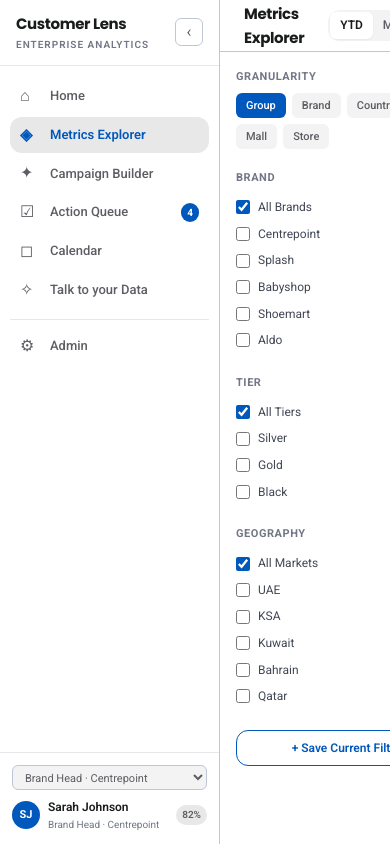
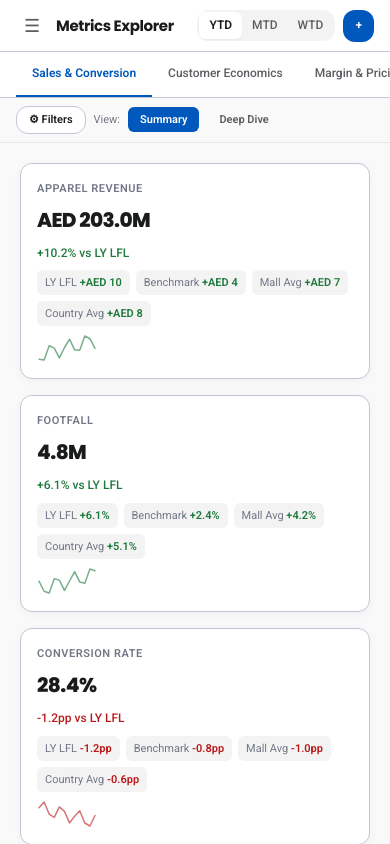
Before and after one commit to KVR-AG/customerlens, a React (Vite) app: page /metrics in a window 390 px wide. Built offline with nearby package versions, Linux system fonts and the light colour scheme.

Commit message:
responsive layout

```diff
--- a/src/components/shell/AppLayout.tsx
+++ b/src/components/shell/AppLayout.tsx
@@ -4,10 +4,20 @@ import { SideNav } from './SideNav'
 
 export function AppLayout() {
   const [collapsed, setCollapsed] = useState(false)
+  const [mobileNavOpen, setMobileNavOpen] = useState(false)
 
   useEffect(() => {
     const saved = localStorage.getItem('cl.sidebar.collapsed')
     if (saved === '1') setCollapsed(true)
+  }, [])
+
+  // Close mobile nav on route change or resize to desktop
+  useEffect(() => {
+    const onResize = () => {
+      if (window.innerWidth >= 1024) setMobileNavOpen(false)
+    }
+    window.addEventListener('resize', onResize)
+    return () => window.removeEventListener('resize', onResize)
   }, [])
 
   const toggleSidebar = () => {
@@ -20,9 +30,24 @@ export function AppLayout() {
 
   return (
     <div className="flex h-screen overflow-hidden bg-background">
-      <SideNav collapsed={collapsed} onToggle={toggleSidebar} />
+      {/* Mobile backdrop */}
+      {mobileNavOpen && (
+        <div
+          className="fixed inset-0 z-40 bg-black/40 lg:hidden"
+          onClick={() => setMobileNavOpen(false)}
+          aria-hidden="true"
+        />
+      )}
+
+      <SideNav
+        collapsed={collapsed}
+        onToggle={toggleSidebar}
+        mobileOpen={mobileNavOpen}
+        onMobileClose={() => setMobileNavOpen(false)}
+      />
+
       <div className="flex-1 flex flex-col overflow-hidden">
-        <Outlet />
+        <Outlet context={{ onMobileNavOpen: () => setMobileNavOpen(true) }} />
       </div>
     </div>
   )
--- a/src/components/shell/SideNav.tsx
+++ b/src/components/shell/SideNav.tsx
@@ -7,48 +7,58 @@ import { PERSONAS, type PersonaId } from '@/data/personas'
 interface SideNavProps {
   collapsed: boolean
   onToggle: () => void
+  mobileOpen: boolean
+  onMobileClose: () => void
 }
 
-export function SideNav({ collapsed, onToggle }: SideNavProps) {
+export function SideNav({ collapsed, onToggle, mobileOpen, onMobileClose }: SideNavProps) {
   const location = useLocation()
   const { persona, setPersonaById } = usePersona()
 
+  const navContent = (forceFull = false) => {
+    const isExpanded = forceFull || !collapsed
     return (
-    <aside
-      className={cn(
-        'flex-shrink-0 bg-surface border-r border-outline flex flex-col h-full transition-[width] duration-200 ease-out',
-        collapsed ? 'w-[72px]' : 'w-[220px]'
-      )}
-    >
+      <>
         {/* Brand */}
-      <div className={cn('relative py-3 border-b border-outline/40', collapsed ? 'px-2' : 'px-4')}>
-        <div className={cn('flex items-center', collapsed ? 'justify-between' : 'justify-between')}>
-          {!collapsed && (
+        <div className={cn('relative py-3 border-b border-outline/40', isExpanded ? 'px-4' : 'px-2')}>
+          <div className="flex items-center justify-between">
+            {isExpanded && (
               <div>
                 <div className="text-[15px] font-bold tracking-tight text-on-surface font-display">Customer Lens</div>
                 <div className="text-[10px] font-semibold uppercase tracking-widest text-outline-strong mt-0.5">
                   Enterprise Analytics
                 </div>
               </div>
-          ) }
-
+            )}
+            <div className="flex items-center gap-1">
+              {/* Mobile close button */}
+              <button
+                type="button"
+                onClick={onMobileClose}
+                className="focus-ring lg:hidden rounded-md border border-outline text-secondary hover:text-on-surface hover:bg-surface-low transition-colors w-7 h-7"
+                aria-label="Close navigation"
+              >
+                ✕
+              </button>
+              {/* Desktop collapse toggle */}
               <button
                 type="button"
                 onClick={onToggle}
                 className={cn(
-              'focus-ring rounded-md border border-outline text-secondary hover:text-on-surface hover:bg-surface-low transition-colors',
-              collapsed ? 'w-6 h-6 bg-surface ml-4' : 'w-7 h-7'
+                  'focus-ring hidden lg:flex rounded-md border border-outline text-secondary hover:text-on-surface hover:bg-surface-low transition-colors items-center justify-center',
+                  isExpanded ? 'w-7 h-7' : 'w-6 h-6 ml-4 bg-surface'
                 )}
                 title={collapsed ? 'Expand sidebar' : 'Collapse sidebar'}
                 aria-label={collapsed ? 'Expand sidebar' : 'Collapse sidebar'}
               >
-            {collapsed ? '›' : '‹'}
+                {isExpanded ? '‹' : '›'}
               </button>
+            </div>
           </div>
         </div>
 
         {/* Nav items */}
-      <nav className={cn('flex-1 overflow-y-auto py-3 flex flex-col gap-0.5', collapsed ? 'px-2' : 'px-2.5')}>
+        <nav className={cn('flex-1 overflow-y-auto py-3 flex flex-col gap-0.5', isExpanded ? 'px-2.5' : 'px-2')}>
           {NAV_ITEMS.map(item => {
             const active = location.pathname === item.path
             return (
@@ -57,18 +67,19 @@ export function SideNav({ collapsed, onToggle }: SideNavProps) {
                 to={item.path}
                 title={item.label}
                 aria-current={active ? 'page' : undefined}
+                onClick={onMobileClose}
                 className={cn(
                   'focus-ring relative flex items-center rounded-lg text-[13px] font-medium transition-colors',
-                collapsed ? 'justify-center px-1.5 py-2' : 'gap-2.5 px-2.5 py-1.5',
+                  isExpanded ? 'gap-2.5 px-2.5 py-1.5' : 'justify-center px-1.5 py-2',
                   active
                     ? 'bg-surface-high text-primary font-semibold'
                     : 'text-secondary hover:bg-surface-low hover:text-on-surface'
                 )}
               >
                 <span className="text-[16px] w-5 flex-shrink-0">{item.icon}</span>
-              {!collapsed && <span>{item.label}</span>}
+                {isExpanded && <span>{item.label}</span>}
                 {'badge' in item && item.badge ? (
-                !collapsed ? (
+                  isExpanded ? (
                     <span className="ml-auto bg-primary text-white text-[10px] font-bold px-1.5 py-0.5 rounded-full">
                       {item.badge}
                     </span>
@@ -91,16 +102,17 @@ export function SideNav({ collapsed, onToggle }: SideNavProps) {
                   to={item.path}
                   title={item.label}
                   aria-current={active ? 'page' : undefined}
+                  onClick={onMobileClose}
                   className={cn(
                     'focus-ring flex items-center rounded-lg text-[13px] font-medium transition-colors',
-                  collapsed ? 'justify-center px-1.5 py-2' : 'gap-2.5 px-2.5 py-1.5',
+                    isExpanded ? 'gap-2.5 px-2.5 py-1.5' : 'justify-center px-1.5 py-2',
                     active
                       ? 'bg-surface-high text-primary font-semibold'
                       : 'text-secondary hover:bg-surface-low hover:text-on-surface'
                   )}
                 >
                   <span className="text-[16px] w-5 flex-shrink-0">{item.icon}</span>
-                {!collapsed && <span>{item.label}</span>}
+                  {isExpanded && <span>{item.label}</span>}
                 </Link>
               )
             })}
@@ -108,9 +120,8 @@ export function SideNav({ collapsed, onToggle }: SideNavProps) {
         </nav>
 
         {/* Footer: persona + AI usage */}
-      <div className={cn('relative py-3 border-t border-outline/40 space-y-2', collapsed ? 'px-2' : 'px-3')}>
-        {/* Persona switcher */}
-        {!collapsed ? (
+        <div className={cn('relative py-3 border-t border-outline/40 space-y-2', isExpanded ? 'px-3' : 'px-2')}>
+          {isExpanded ? (
             <select
               value={persona.id}
               onChange={e => setPersonaById(e.target.value as PersonaId)}
@@ -135,12 +146,11 @@ export function SideNav({ collapsed, onToggle }: SideNavProps) {
             </select>
           )}
 
-        {/* User row */}
-        <div className={cn('flex items-center', collapsed ? 'justify-center' : 'gap-2')}>
+          <div className={cn('flex items-center', isExpanded ? 'gap-2' : 'justify-center')}>
             <div className="w-7 h-7 rounded-full bg-primary flex items-center justify-center text-[11px] font-bold text-white flex-shrink-0">
               {persona.avatar}
             </div>
-          {!collapsed && (
+            {isExpanded && (
               <div className="min-w-0 flex-1">
                 <div className="text-[12px] font-semibold text-on-surface truncate">{persona.name}</div>
                 <div className="text-[10px] text-outline-strong truncate">{persona.role}</div>
@@ -149,7 +159,7 @@ export function SideNav({ collapsed, onToggle }: SideNavProps) {
             <div
               className={cn(
                 'flex-shrink-0 text-[10px] font-semibold rounded-full bg-surface-high text-secondary',
-              collapsed ? 'px-1.5 py-0.5 absolute bottom-2 right-2' : 'px-1.5 py-0.5'
+                !isExpanded ? 'px-1.5 py-0.5 absolute bottom-2 right-2' : 'px-1.5 py-0.5'
               )}
               title="AI usage this month"
             >
@@ -157,6 +167,31 @@ export function SideNav({ collapsed, onToggle }: SideNavProps) {
             </div>
           </div>
         </div>
-    </aside>
+      </>
     )
   }
+
+  return (
+    <>
+      {/* Desktop sidebar */}
+      <aside
+        className={cn(
+          'hidden lg:flex flex-shrink-0 bg-surface border-r border-outline flex-col h-full transition-[width] duration-200 ease-out',
+          collapsed ? 'w-[72px]' : 'w-[220px]'
+        )}
+      >
+        {navContent()}
+      </aside>
+
+      {/* Mobile drawer */}
+      <aside
+        className={cn(
+          'fixed inset-y-0 left-0 z-50 flex lg:hidden flex-col bg-surface border-r border-outline h-full w-[220px] transition-transform duration-200 ease-out',
+          mobileOpen ? 'translate-x-0' : '-translate-x-full'
+        )}
+      >
+        {navContent(true)}
+      </aside>
+    </>
+  )
+}
--- a/src/components/shell/TopBar.tsx
+++ b/src/components/shell/TopBar.tsx
@@ -1,6 +1,6 @@
 import { cn } from '@/lib/utils'
 import { usePersona } from '@/hooks/usePersona'
-import { useNavigate } from 'react-router-dom'
+import { useOutletContext } from 'react-router-dom'
 
 interface TopBarProps {
   title?: string
@@ -8,6 +8,10 @@ interface TopBarProps {
   onPeriodChange?: (p: 'YTD' | 'MTD' | 'WTD') => void
   primaryAction?: { label: string; onClick: () => void }
   secondaryAction?: { label: string; onClick: () => void }
+}
+
+interface OutletCtx {
+  onMobileNavOpen?: () => void
 }
 
 const PERIODS = ['YTD', 'MTD', 'WTD'] as const
@@ -20,7 +24,7 @@ export function TopBar({
   secondaryAction,
 }: TopBarProps) {
   const { persona } = usePersona()
-  const navigate = useNavigate()
+  const ctx = useOutletContext<OutletCtx>()
 
   const greeting = () => {
     const h = new Date().getHours()
@@ -30,15 +34,25 @@ export function TopBar({
   }
 
   return (
-    <header className="h-[52px] bg-surface border-b border-outline flex items-center px-6 gap-3 flex-shrink-0">
-      <div className="text-[15px] font-bold text-on-surface tracking-tight font-display">
+    <header className="h-[52px] bg-surface border-b border-outline flex items-center px-4 gap-2 flex-shrink-0 overflow-hidden">
+      {/* Hamburger — mobile only */}
+      <button
+        type="button"
+        onClick={() => ctx?.onMobileNavOpen?.()}
+        className="focus-ring lg:hidden flex-shrink-0 w-8 h-8 flex items-center justify-center rounded-md text-secondary hover:text-on-surface hover:bg-surface-low transition-colors text-[18px]"
+        aria-label="Open navigation"
+      >
+        ☰
+      </button>
+
+      <div className="text-[15px] font-bold text-on-surface tracking-tight font-display truncate min-w-0 flex-shrink">
         {title ?? `${greeting()}, ${persona.name.split(' ')[0]}`}
       </div>
 
-      <div className="flex-1" />
-
+      {/* Scrollable right-side controls */}
+      <div className="ml-auto flex items-center gap-2 overflow-x-auto flex-shrink-0 max-w-[calc(100%-120px)]">
         {/* Period segmented control */}
-      <div className="flex bg-surface-low rounded-lg p-0.5" role="group" aria-label="Reporting period">
+        <div className="flex bg-surface-low rounded-lg p-0.5 flex-shrink-0" role="group" aria-label="Reporting period">
           {PERIODS.map(p => (
             <button
               key={p}
@@ -46,7 +60,7 @@ export function TopBar({
               onClick={() => onPeriodChange?.(p)}
               aria-pressed={period === p}
               className={cn(
-              'focus-ring px-2.5 py-1 rounded-md text-[12px] font-medium transition-colors',
+                'focus-ring px-2.5 py-1 rounded-md text-[12px] font-medium transition-colors whitespace-nowrap',
                 period === p
                   ? 'bg-surface text-on-surface font-semibold shadow-sm'
                   : 'text-secondary hover:text-on-surface'
@@ -61,9 +75,10 @@ export function TopBar({
           <button
             type="button"
             onClick={secondaryAction.onClick}
-          className="focus-ring h-8 px-3.5 rounded-lg text-[12px] font-semibold border border-outline text-on-surface bg-surface hover:bg-surface-low transition-colors"
+            className="focus-ring flex-shrink-0 h-8 px-3 rounded-lg text-[12px] font-semibold border border-outline text-on-surface bg-surface hover:bg-surface-low transition-colors whitespace-nowrap"
           >
-          {secondaryAction.label}
+            <span className="hidden sm:inline">{secondaryAction.label}</span>
+            <span className="sm:hidden">↻</span>
           </button>
         )}
 
@@ -71,11 +86,13 @@ export function TopBar({
           <button
             type="button"
             onClick={primaryAction.onClick}
-          className="focus-ring h-8 px-3.5 rounded-lg text-[12px] font-semibold bg-primary text-white hover:bg-primary-hover transition-colors"
+            className="focus-ring flex-shrink-0 h-8 px-3 rounded-lg text-[12px] font-semibold bg-primary text-white hover:bg-primary-hover transition-colors whitespace-nowrap"
           >
-          {primaryAction.label}
+            <span className="hidden sm:inline">{primaryAction.label}</span>
+            <span className="sm:hidden">+</span>
           </button>
         )}
+      </div>
     </header>
   )
 }
--- a/src/pages/ActionQueue/ActionQueuePage.tsx
+++ b/src/pages/ActionQueue/ActionQueuePage.tsx
@@ -45,7 +45,7 @@ export function ActionQueuePage() {
       <TopBar title="Action Queue" period={period} onPeriodChange={setPeriod} />
 
       {/* Filter bar */}
-      <div className="border-b border-outline bg-surface px-6 py-2.5 flex items-center gap-2 flex-shrink-0">
+      <div className="border-b border-outline bg-surface px-4 py-2.5 flex flex-wrap items-center gap-2 flex-shrink-0">
         {[['all', 'All'], ['open', 'Open'], ['in_progress', 'In Progress'], ['done', 'Done']].map(([v, l]) => (
           <button
             type="button"
--- a/src/pages/Home/HomePage.tsx
+++ b/src/pages/Home/HomePage.tsx
@@ -143,7 +143,7 @@ export function HomePage() {
 
         {/* Store League Table (CEO / Country Head) */}
         {showLeague && stores && (
-          <div className="grid grid-cols-2 gap-4">
+          <div className="grid grid-cols-1 md:grid-cols-2 gap-4">
             <StoreTable title="Top Performers" stores={topStores} />
             <StoreTable title="Needs Attention" stores={bottomStores} />
           </div>
@@ -181,7 +181,7 @@ export function HomePage() {
         {persona.id === 'clo' && pendingCampaigns.length > 0 && (
           <button
             type="button"
-            className="focus-ring w-full flex items-center gap-3 rounded-xl px-5 py-4 text-white cursor-pointer hover:opacity-90 transition-opacity text-left bg-primary"
+            className="focus-ring w-full flex flex-col sm:flex-row items-start sm:items-center gap-3 rounded-xl px-5 py-4 text-white cursor-pointer hover:opacity-90 transition-opacity text-left bg-primary"
             onClick={() => navigate('/campaigns')}
           >
             <span className="w-2.5 h-2.5 rounded-full bg-white/80" aria-hidden="true" />
@@ -193,7 +193,7 @@ export function HomePage() {
                 {pendingCampaigns.map(c => c.brand).join(' · ')} — avg SLA 38h
               </div>
             </div>
-            <div className="ml-auto bg-white/20 rounded-lg px-4 py-1.5 text-[12px] font-semibold">
+            <div className="sm:ml-auto bg-white/20 rounded-lg px-4 py-1.5 text-[12px] font-semibold">
               View Queue →
             </div>
           </button>
--- a/src/pages/MetricsExplorer/MetricsExplorerPage.tsx
+++ b/src/pages/MetricsExplorer/MetricsExplorerPage.tsx
@@ -19,6 +19,7 @@ export function MetricsExplorerPage() {
   const [activeTab, setActiveTab] = useState<Domain>(METRIC_DOMAINS[0])
   const [view, setView] = useState<'summary' | 'deep-dive'>('summary')
   const [notice, setNotice] = useState<string | null>(null)
+  const [filterOpen, setFilterOpen] = useState(false)
 
   const loyaltyQuery = useLoyaltyMetrics()
   const retailQuery = useRetailMetrics()
@@ -39,9 +40,26 @@ export function MetricsExplorerPage() {
         primaryAction={{ label: '+ New Filter', onClick: () => showNotice('Saved filter composer opens in full workspace mode') }}
       />
 
-      <div className="flex flex-1 overflow-hidden">
-        {/* Left filter panel */}
-        <aside className="w-[260px] flex-shrink-0 bg-surface border-r border-outline overflow-y-auto p-4 space-y-5">
+      <div className="flex flex-1 overflow-hidden relative">
+        {/* Mobile filter backdrop */}
+        {filterOpen && (
+          <div
+            className="fixed inset-0 z-30 bg-black/40 lg:hidden"
+            onClick={() => setFilterOpen(false)}
+            aria-hidden="true"
+          />
+        )}
+
+        {/* Left filter panel — desktop always visible, mobile slide-in drawer */}
+        <aside className={cn(
+          'flex-shrink-0 bg-surface border-r border-outline overflow-y-auto p-4 space-y-5 transition-transform duration-200',
+          'fixed inset-y-0 left-0 z-40 w-[260px] lg:static lg:translate-x-0',
+          filterOpen ? 'translate-x-0' : '-translate-x-full lg:translate-x-0'
+        )}>
+          <div className="flex items-center justify-between lg:hidden mb-2">
+            <span className="text-[13px] font-bold text-on-surface">Filters</span>
+            <button type="button" onClick={() => setFilterOpen(false)} className="focus-ring text-secondary text-[18px] w-7 h-7 flex items-center justify-center rounded-md hover:bg-surface-low">✕</button>
+          </div>
           <FilterPanel />
         </aside>
 
@@ -69,7 +87,15 @@ export function MetricsExplorerPage() {
           </div>
 
           {/* View toggle */}
-          <div className="flex items-center gap-2 px-5 py-2 border-b border-outline/40 bg-surface-low/50 flex-shrink-0">
+          <div className="flex items-center gap-2 px-4 py-2 border-b border-outline/40 bg-surface-low/50 flex-shrink-0">
+            {/* Mobile Filters button */}
+            <button
+              type="button"
+              onClick={() => setFilterOpen(true)}
+              className="focus-ring lg:hidden h-7 px-3 rounded-lg text-[11px] font-semibold border border-outline text-on-surface bg-surface hover:bg-surface-low transition-colors"
+            >
+              ⚙ Filters
+            </button>
             <span className="text-[11px] text-outline-strong">View:</span>
             {(['summary', 'deep-dive'] as const).map(v => (
               <button
@@ -281,7 +307,7 @@ function DomainContent({ tab, view, loyalty, retail, rfm, demo, cx, loadingByDom
 function MetricGrid({ metrics, view }: { metrics: any[]; view: string }) {
   if (view === 'summary') {
     return (
-      <div className="grid grid-cols-3 gap-4">
+      <div className="grid grid-cols-1 sm:grid-cols-2 md:grid-cols-3 gap-4">
         {metrics.filter(Boolean).map((m, i) => (
           <MetricCard key={i} metric={m} />
         ))}
@@ -311,7 +337,7 @@ function MetricCard({ metric }: { metric: any }) {
   return (
     <div className="card p-4 space-y-2">
       <div className="text-[11px] font-semibold uppercase tracking-wider text-outline-strong">{metric.label}</div>
-      <div className="metric-value text-[24px] text-on-surface">{formatted}</div>
+      <div className="metric-value text-[20px] md:text-[24px] text-on-surface">{formatted}</div>
       <div className={cn('text-[12px] font-medium', isPos ? 'delta-positive' : 'delta-negative')}>
         {delta >= 0 ? '+' : ''}{delta.toFixed(1)}{metric.comparison.unit === 'pp' ? 'pp' : '%'} vs LY LFL
       </div>
@@ -340,7 +366,7 @@ function MetricDeepDive({ metric }: { metric: any }) {
       <div className="flex items-start gap-4 mb-4">
         <div>
           <div className="text-[12px] font-semibold uppercase tracking-wider text-outline-strong mb-1">{metric.label}</div>
-          <div className="metric-value text-[32px] text-on-surface">{formatted}</div>
+          <div className="metric-value text-[24px] md:text-[32px] text-on-surface">{formatted}</div>
           <div className={cn('text-[13px] font-medium mt-1', isPos ? 'delta-positive' : 'delta-negative')}>
             {metric.comparison.lyLflDelta >= 0 ? '+' : ''}{metric.comparison.lyLflDelta.toFixed(1)}
             {metric.comparison.unit === 'pp' ? 'pp' : '%'} vs LY LFL
@@ -377,7 +403,7 @@ function RFMTab({ rfm }: { rfm: any[] }) {
     <div className="space-y-5">
       <div className="card p-4">
         <h3 className="text-[13px] font-semibold text-on-surface mb-3">Segment Distribution</h3>
-        <div className="grid grid-cols-4 gap-3">
+        <div className="grid grid-cols-2 md:grid-cols-4 gap-3">
           {rfm.map(seg => (
             <div key={seg.name} className="bg-surface-low rounded-xl p-3 text-center">
               <div className="text-[20px] font-bold tabular-nums" style={{ color: RFM_SEGMENT_COLORS[seg.name] }}>
@@ -417,7 +443,7 @@ function RFMTab({ rfm }: { rfm: any[] }) {
 
 function DemographicsTab({ demo }: { demo: any }) {
   return (
-    <div className="grid grid-cols-2 gap-5">
+    <div className="grid grid-cols-1 sm:grid-cols-2 gap-5">
       <div className="card p-4">
         <h3 className="text-[13px] font-semibold mb-3">Gender Split</h3>
         <ResponsiveContainer width="100%" height={200}>
@@ -445,7 +471,7 @@ function DemographicsTab({ demo }: { demo: any }) {
         </ResponsiveContainer>
       </div>
 
-      <div className="card p-4 col-span-2">
+      <div className="card p-4 col-span-1 sm:col-span-2">
         <h3 className="text-[13px] font-semibold mb-3">Top Nationalities</h3>
         <ResponsiveContainer width="100%" height={180}>
           <BarChart data={demo.topNationalities} layout="vertical">
@@ -465,27 +491,27 @@ function CXTab({ cx }: { cx: any }) {
   const npsData = cx.nps.trend.map((v: number, i: number) => ({ month: `M${i + 1}`, nps: v }))
 
   return (
-    <div className="grid grid-cols-3 gap-5">
+    <div className="grid grid-cols-1 sm:grid-cols-3 gap-5">
       <div className="card p-5 text-center">
         <div className="text-[11px] font-bold uppercase tracking-wider text-outline-strong mb-1">NPS Score</div>
-        <div className="text-[48px] font-black tabular-nums text-on-surface">{cx.nps.value}</div>
+        <div className="text-[32px] md:text-[48px] font-black tabular-nums text-on-surface">{cx.nps.value}</div>
         <div className="text-[12px] text-outline-strong">Net Promoter Score</div>
         <div className="mt-2 text-[12px] font-semibold delta-positive">+4 vs LY</div>
       </div>
       <div className="card p-5 text-center">
         <div className="text-[11px] font-bold uppercase tracking-wider text-outline-strong mb-1">CSAT</div>
-        <div className="text-[48px] font-black tabular-nums text-on-surface">{cx.csat.value}<span className="text-[24px] text-outline-strong">/5</span></div>
+        <div className="text-[32px] md:text-[48px] font-black tabular-nums text-on-surface">{cx.csat.value}<span className="text-[20px] md:text-[24px] text-outline-strong">/5</span></div>
         <div className="text-[12px] text-outline-strong">Customer Satisfaction</div>
         <div className="mt-2 text-[12px] font-semibold delta-positive">+0.2 vs LY</div>
       </div>
       <div className="card p-5 text-center">
         <div className="text-[11px] font-bold uppercase tracking-wider text-outline-strong mb-1">CES</div>
-        <div className="text-[48px] font-black tabular-nums text-on-surface">{cx.ces.value}<span className="text-[24px] text-outline-strong">/5</span></div>
+        <div className="text-[32px] md:text-[48px] font-black tabular-nums text-on-surface">{cx.ces.value}<span className="text-[20px] md:text-[24px] text-outline-strong">/5</span></div>
         <div className="text-[12px] text-outline-strong">Customer Effort Score</div>
         <div className="mt-2 text-[12px] font-semibold delta-positive">+0.1 vs LY</div>
       </div>
 
-      <div className="card p-4 col-span-2">
+      <div className="card p-4 col-span-1 sm:col-span-2">
         <h3 className="text-[13px] font-semibold mb-3">NPS Trend (12 months)</h3>
         <ResponsiveContainer width="100%" height={150}>
           <LineChart data={npsData}>
```
Also changed, not shown: src/pages/Calendar/CalendarPage.tsx (+12 -8 lines), src/pages/CampaignBuilder/CampaignBuilderPage.tsx (+7 -5 lines), src/pages/Login/LoginPage.tsx (+8 -8 lines). Lines whose indentation alone changed are shown as unchanged.
